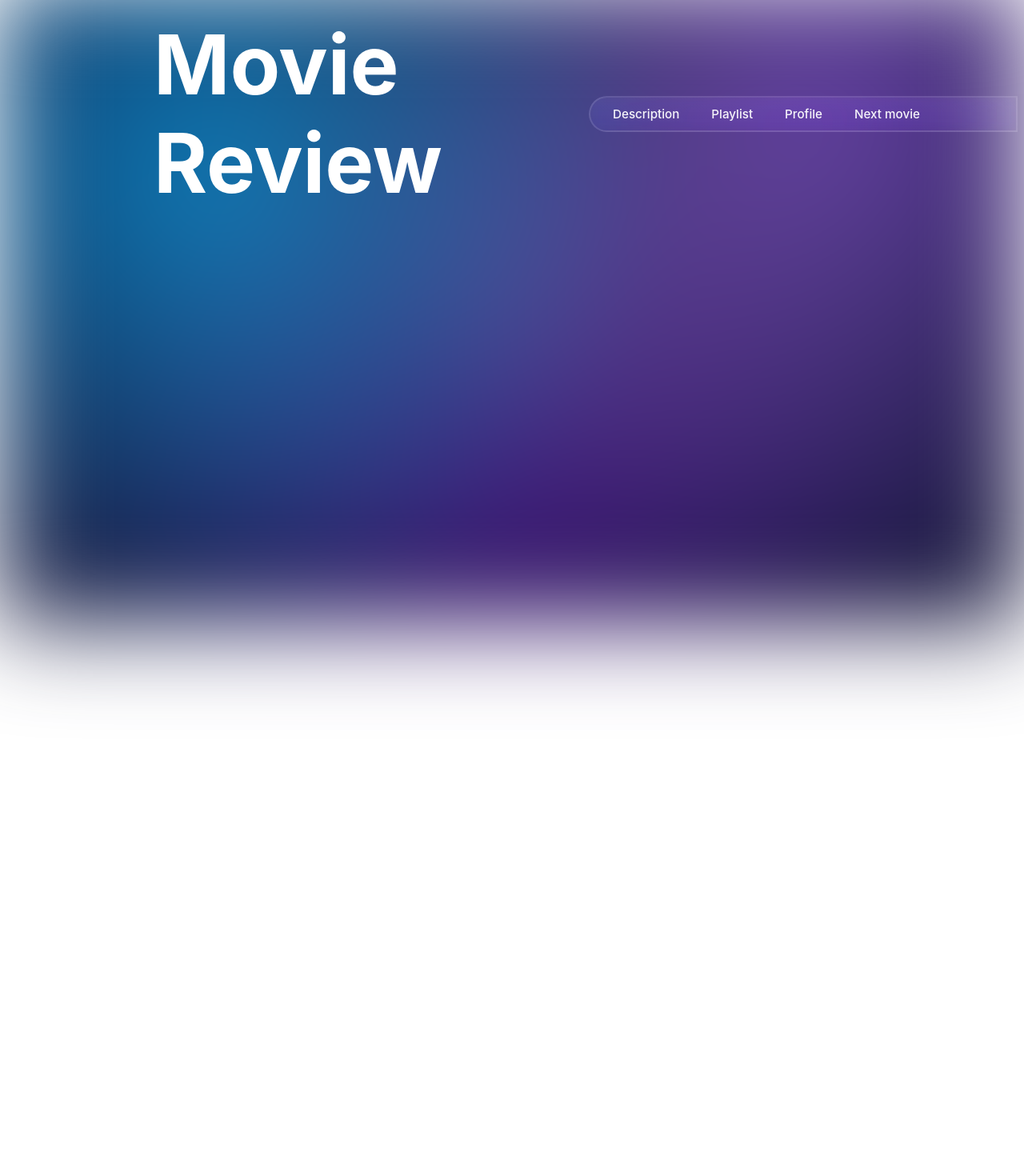
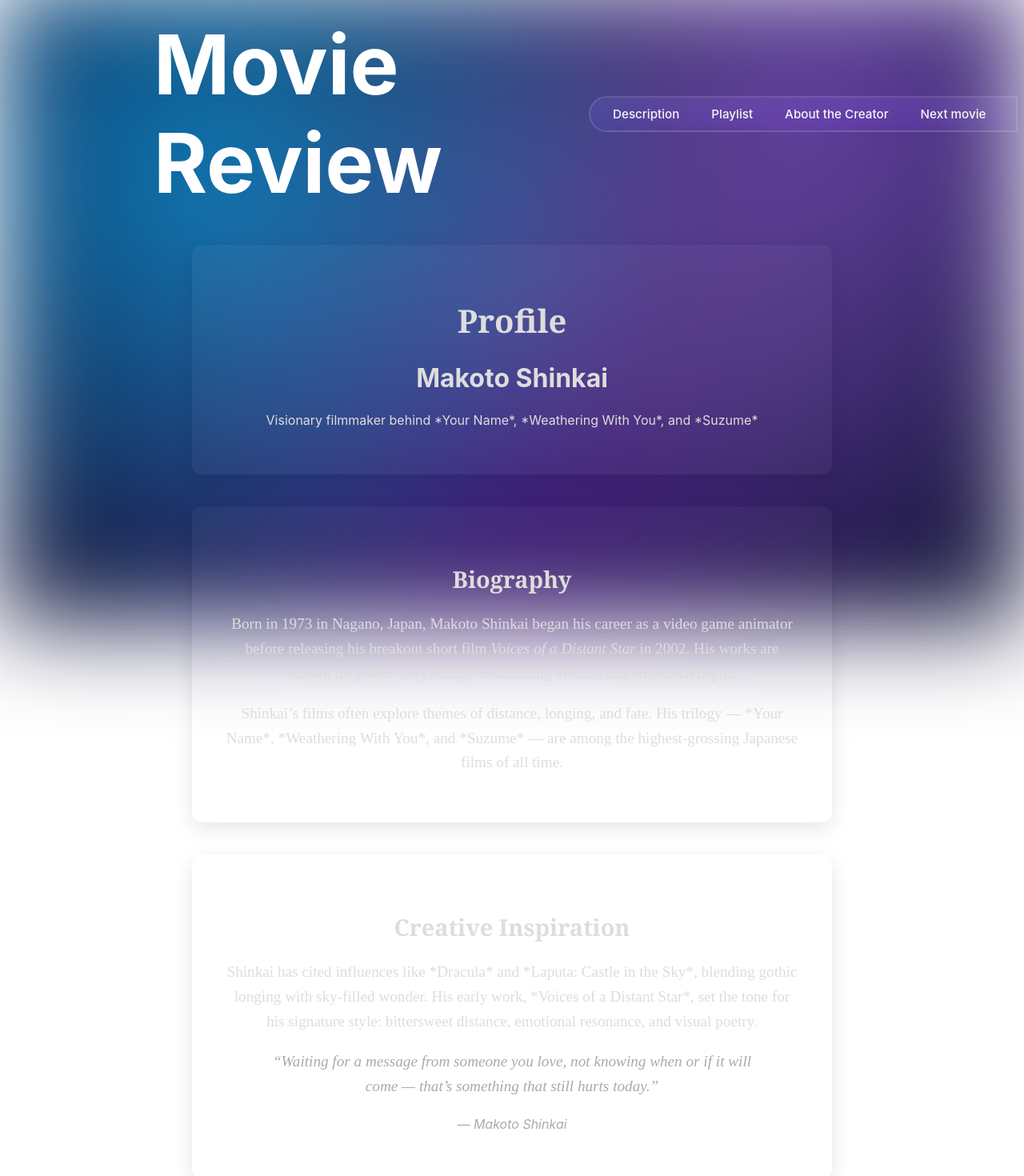
Before and after one commit to Ly93-cdm/your-name-landing, a React (Vite) app: page /creator in a window 1280 px wide. Shown: the part 20-1490 px from the top of the page at 80% size. Before the commit the page ends 800 px from the top, so only its background shows below. Built offline with nearby package versions, Linux system fonts and the light colour scheme.

Commit message:
feat: add pages About the Creator

```diff
--- a/src/App.jsx
+++ b/src/App.jsx
@@ -4,6 +4,7 @@ import { FaBars, FaTimes } from 'react-icons/fa';
 import { AnimatePresence, motion } from 'framer-motion';
 import { BrowserRouter as Router, Routes, Route, Link } from 'react-router-dom';
 import Playlist from './pages/Playlist';
+import Creator from './pages/Creator';
 import bgImage  from './assets/kimi-no-na-wa.png';
 import bgPicture from './assets/character.png';
 import img1 from './assets/img/img1.jpg';
@@ -100,7 +101,7 @@ function App() {
               <ul>
                 <li><Link to="/">Description</Link></li>
                 <li><Link to="/playlist">Playlist</Link></li>
-                <li><Link to="/">Profile</Link></li>
+                <li><Link to="/Creator">About the Creator</Link></li>
                 <li><Link to="/">Next movie</Link></li>
               </ul>
             </nav>
@@ -272,6 +273,7 @@ function App() {
           }
         />
           <Route path="/playlist" element={<Playlist />} />
+          <Route path="/creator" element={<Creator />} />
         </Routes>
       </div>
     </Router>
--- /dev/null
+++ b/src/pages/Creator.css
@@ -0,0 +1,49 @@
+.profile-page {
+  padding: 40px;
+  max-width: 800px;
+  margin: 0 auto;
+  color: #ddd;
+}
+
+.creator-header,
+.creator-bio,
+.creator-inspiration {
+  background: rgba(255, 255, 255, 0.04);
+  backdrop-filter: blur(6px);
+  border-radius: 12px;
+  padding: 40px;
+  margin-bottom: 40px;
+  box-shadow: 0 8px 24px rgba(0, 0, 0, 0.1);
+  text-align: center;
+}
+
+.creator-header h1 {
+  font-size: 2.5em;
+  margin-bottom: 10px;
+  font-family: Georgia, serif;
+}
+
+.creator-header h2 {
+  font-size: 2em;
+  margin-bottom: 10px;
+}
+
+.creator-bio h3,
+.creator-inspiration h3 {
+  font-size: 1.8em;
+  margin-bottom: 20px;
+  font-family: Georgia, serif;
+}
+
+.creator-bio p,
+.creator-inspiration p {
+  font-size: 1.2em;
+  line-height: 1.6;
+  font-family: 'Times New Roman', serif;
+}
+
+blockquote {
+  margin-top: 20px;
+  font-style: italic;
+  color: #aaa;
+}
--- /dev/null
+++ b/src/pages/Creator.jsx
@@ -0,0 +1,59 @@
+import React from 'react';
+import { motion } from 'framer-motion';
+import './Creator.css';
+
+
+function Creator() {
+    return (
+      <main className="profile-page">
+        <motion.section
+            className="creator-header"
+            initial={{ opacity: 0, y: 20 }}
+            whileInView={{ opacity: 1, y: 0 }}
+            viewport={{ once: true, amount: 0.3 }}
+            transition={{ duration: 1.5, ease: "easeInOut" }}
+        >
+            <h1>Profile</h1>
+            <h2>Makoto Shinkai</h2>
+            <p>Visionary filmmaker behind *Your Name*, *Weathering With You*, and *Suzume*</p>
+        </motion.section>
+
+        <motion.section
+            className="creator-bio"
+            initial={{ opacity: 0, y: 20 }}
+            whileInView={{ opacity: 1, y: 0 }}
+            viewport={{ once: true, amount: 0.3 }}
+            transition={{ duration: 1.5, ease: "easeInOut" }}
+        >
+            <h3>Biography</h3>
+            <p>
+            Born in 1973 in Nagano, Japan, Makoto Shinkai began his career as a video game animator before releasing his breakout short film <em>Voices of a Distant Star</em> in 2002.
+            His works are known for poetic storytelling, breathtaking visuals, and emotional depth.
+            </p>
+            <p>
+            Shinkai’s films often explore themes of distance, longing, and fate. His trilogy — *Your Name*, *Weathering With You*, and *Suzume* — are among the highest-grossing Japanese films of all time.
+            </p>
+        </motion.section>
+
+        <motion.section
+            className="creator-inspiration"
+            initial={{ opacity: 0, y: 20 }}
+            whileInView={{ opacity: 1, y: 0 }}
+            viewport={{ once: true, amount: 0.3 }}
+            transition={{ duration: 1.5, ease: "easeInOut" }}
+        >
+        <h3>Creative Inspiration</h3>
+        <p>
+          Shinkai has cited influences like *Dracula* and *Laputa: Castle in the Sky*, blending gothic longing with sky-filled wonder.
+          His early work, *Voices of a Distant Star*, set the tone for his signature style: bittersweet distance, emotional resonance, and visual poetry.
+        </p>
+        <blockquote>
+          <p>“Waiting for a message from someone you love, not knowing when or if it will come — that’s something that still hurts today.”</p>
+          <cite>— Makoto Shinkai</cite>
+        </blockquote>
+      </motion.section>
+    </main>
+    );
+}
+
+export default Creator;
```
